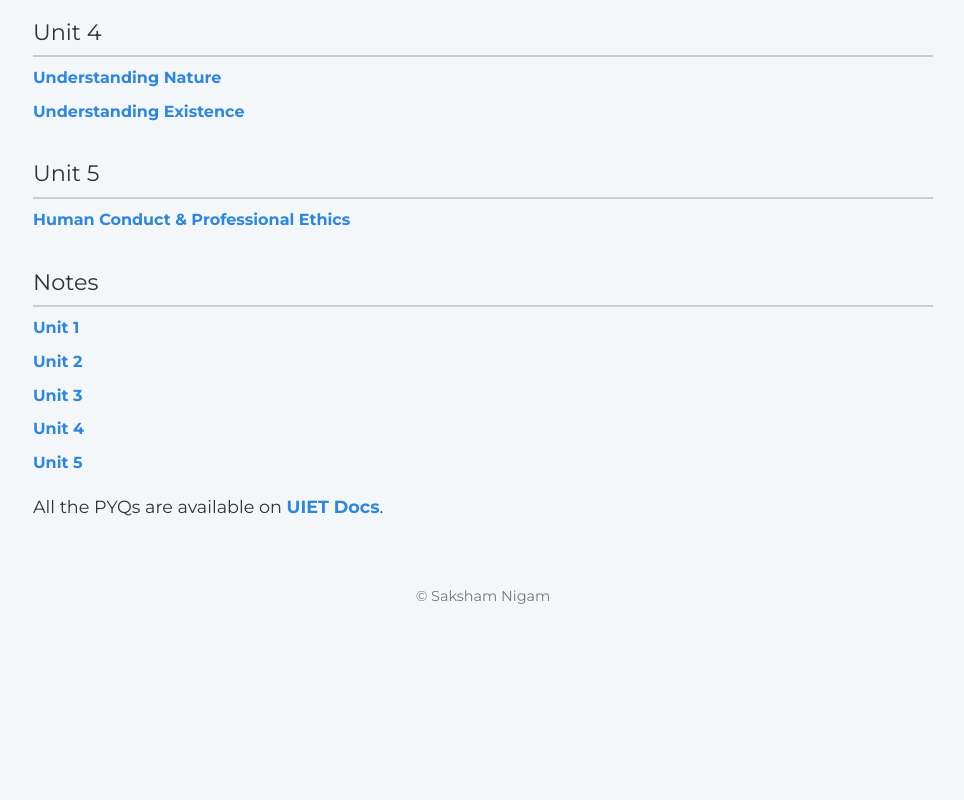
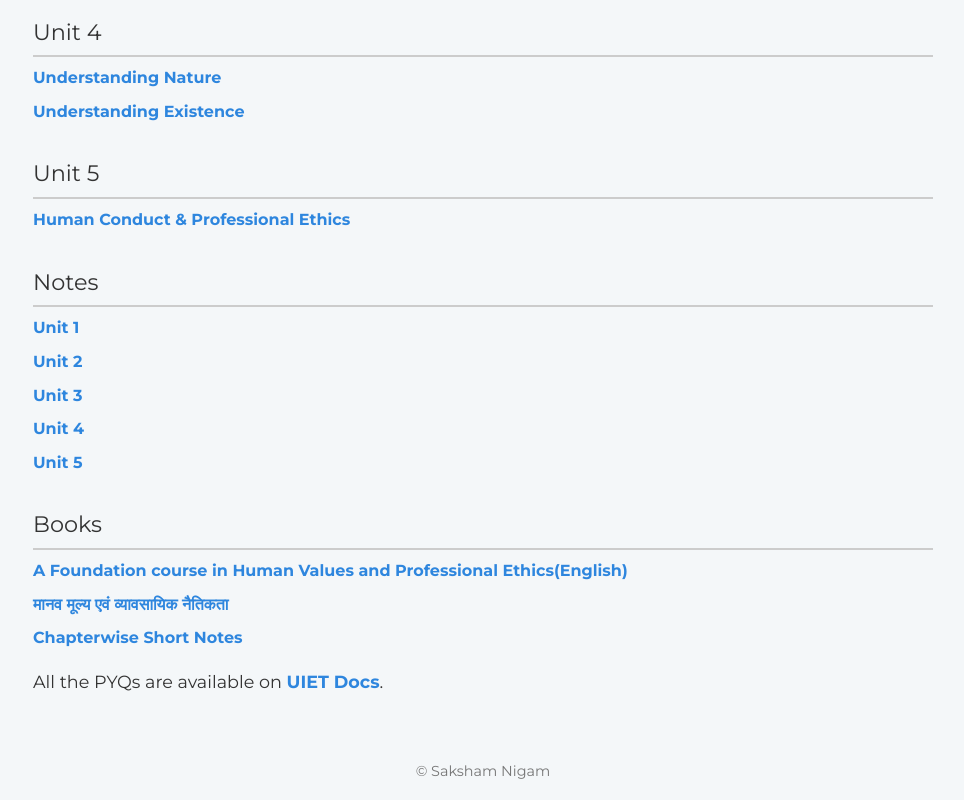
Before and after one commit to NigamSaksham/UIETScripts, a plain HTML site: page uhv-s201_notes.html in a window 1280 px wide. Shown: the part 782-1582 px from the top of the page, without its empty margins (157-1121 px from the left). Before the commit the page ends 1406 px from the top, so only its background shows below. Drawn offline with Linux system fonts and the light colour scheme.

Commit message:
Add book resources to uhv-s201_notes.html
Added links to books and resources in the notes.

```diff
--- a/uhv-s201_notes.html
+++ b/uhv-s201_notes.html
@@ -117,6 +117,12 @@
             <li><a href="https://nigamsaksham.github.io/UIETScripts/UHV-S201_by_Bhanu_and_Anil_Sir/Notes/Updated_UHVPE_Unit_IV_Notes.pdf">Unit 4</a></li>
             <li><a href="https://nigamsaksham.github.io/UIETScripts/UHV-S201_by_Bhanu_and_Anil_Sir/Notes/Updated_UHVPE_Unit_V_Notes.pdf">Unit 5</a></li>
 
+             <li class="section-title">Books</li>
+            <li><a href="https://uhv.org.in/frontend/download/A%20Foundation%20Course%20in%20Human%20Values%20and%20Professional%20Ethics%20(eBook).pdf">A Foundation course in
+Human Values and Professional Ethics(English)</a></li>
+            <li><a href="https://uhv.org.in/frontend/download/HINDI-%E0%A4%AE%E0%A4%BE%E0%A4%A8%E0%A4%B5%20%E0%A4%AE%E0%A5%82%E0%A4%B2%E0%A5%8D%E0%A4%AF%20%E0%A4%8F%E0%A4%B5%E0%A4%82%20%E0%A4%B5%E0%A5%8D%E0%A4%AF%E0%A4%B5%E0%A4%B8%E0%A4%BE%E0%A4%AF%E0%A4%BF%E0%A4%95%20%E0%A4%A8%E0%A5%88%E0%A4%A4%E0%A4%BF%E0%A4%95%E0%A4%A4%E0%A4%BE%20(eBook).pdf">मानव मूल्य एवं व्यावसायिक नैतिकता</a></li>
+            <li><a href="https://uhv.org.in/frontend/download/Teachers%20Manual%20Foundation%20Course%20in%20Human%20Values%20and%20Professional%20Ethics%20(eBook).pdf">Chapterwise Short Notes</a></li>
+
         </ul>
         <p>All the PYQs are available on <a href="https://play.google.com/store/apps/details?id=com.theswayamsingh.uiet_docs&pcampaignid=web_share">UIET Docs</a>.</p>
     </main>
```
